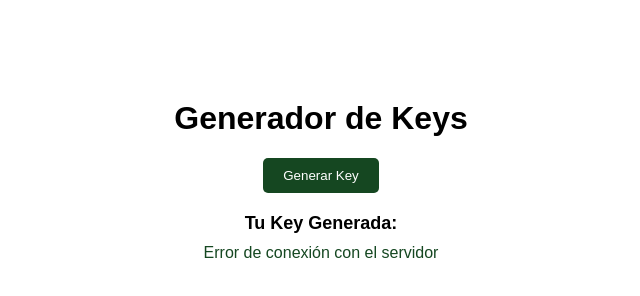
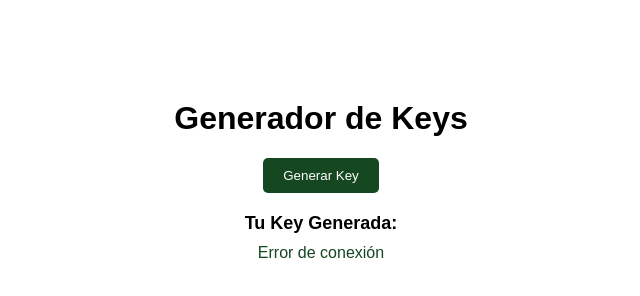
Before and after one commit to UbitaLaUva/dd, a website: page index.html in a window 1280 px wide. Both pictures are taken after a click on the button "Generar Key". Shown: the whole page, without its empty margins (319-959 px from the left). Drawn offline with Linux system fonts and the light colour scheme; no server answers.

Commit message:
first commit

```diff
--- a/index.html
+++ b/index.html
@@ -44,7 +44,7 @@
 
 <script>
     function generateKey() {
-      fetch("https://keey-two.vercel.app/generate")
+      fetch("/generate")
         .then(response => response.json())
         .then(data => {
           if (data.key) {
@@ -54,9 +54,10 @@
           }
         })
         .catch(() => {
-          document.getElementById("key").innerText = "Error de conexión con el servidor";
+          document.getElementById("key").innerText = "Error de conexión";
         });
     }
-    </script>
+  </script>
+
 </body>
 </html>
```
Also changed, not shown: api/generate.js (renamed from generate.js), api/validator.js (renamed from validator.js), vercel.json.
